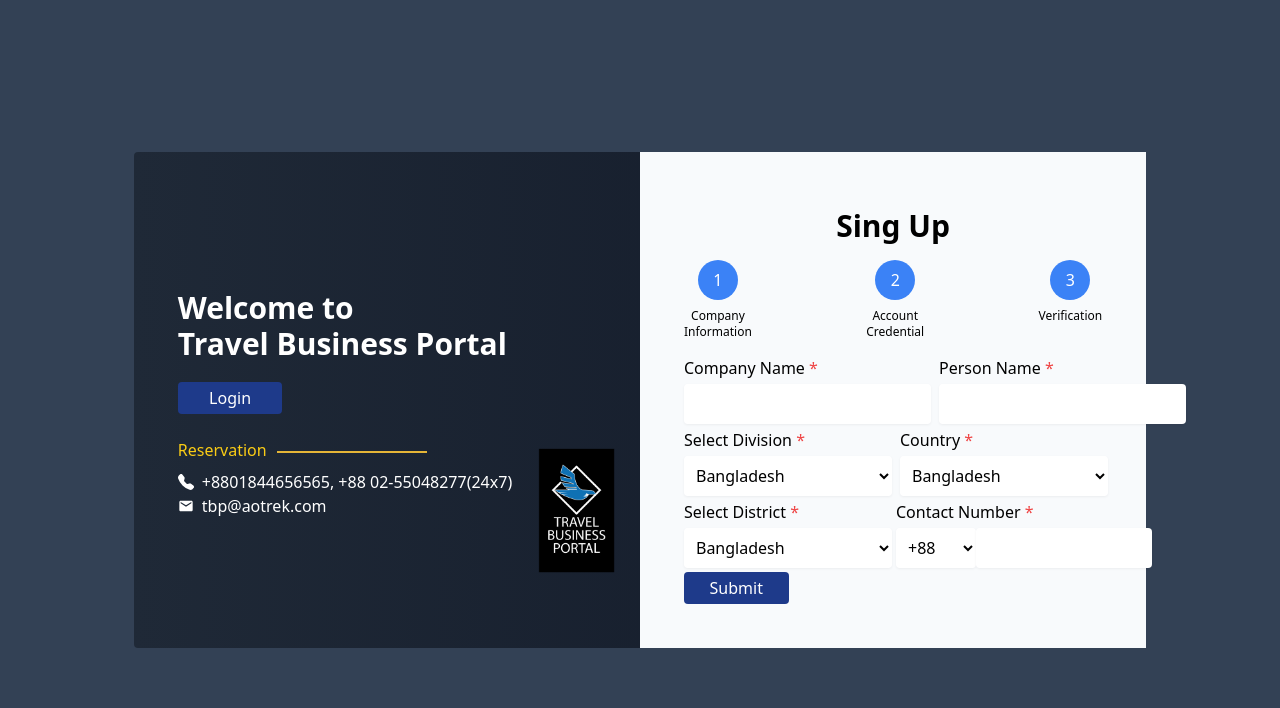
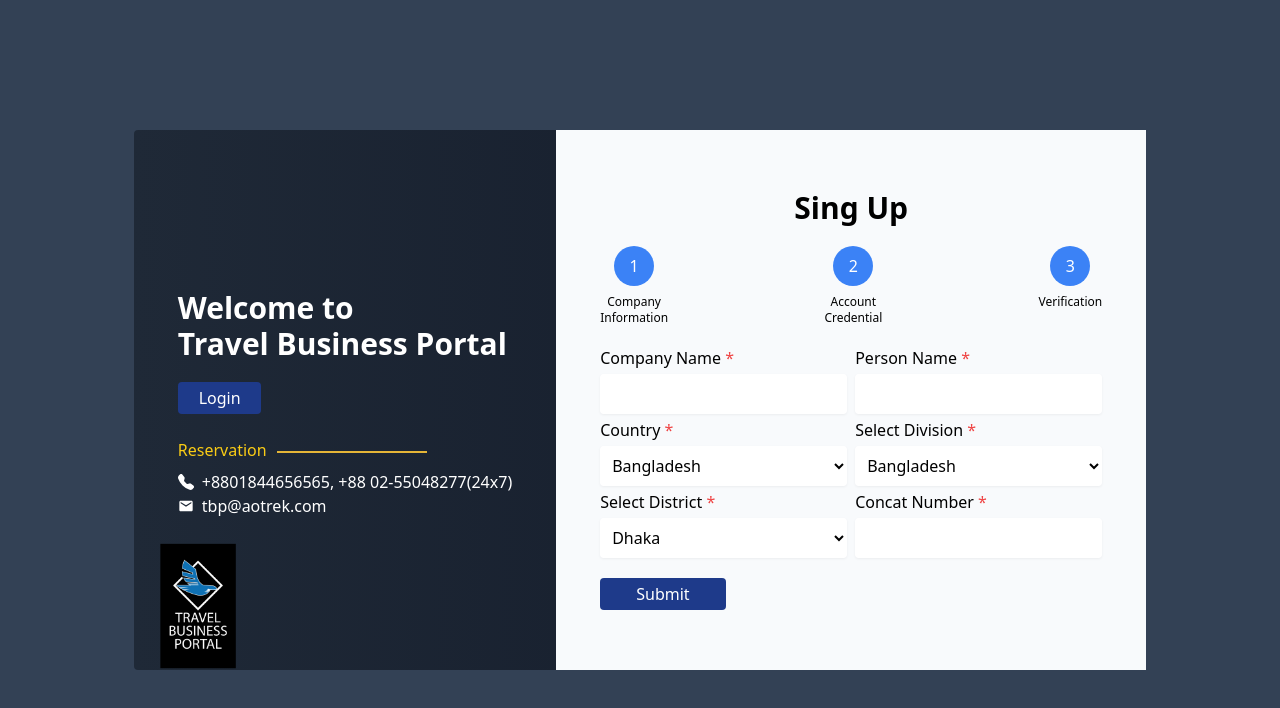
Before and after one commit to cseswapon/Air_Booking, a React (Create React App) app: page /register in a window 1280 px wide. Shown: the top 708 px of the page. Built offline with nearby package versions, Linux system fonts and the light colour scheme.

Commit message:
[ADD] - added with register 1st section

```diff
--- a/src/pages/Auth/Register/Register.jsx
+++ b/src/pages/Auth/Register/Register.jsx
@@ -1,6 +1,7 @@
 import React from "react";
 import { BsFillTelephoneFill } from "react-icons/bs";
 import { MdEmail } from "react-icons/md";
+import { Link } from "react-router-dom";
 import tbpLogo from "../../../assets/icon/logo/tbp_logo.png";
 const Register = () => {
   const stepper = [
@@ -19,9 +20,9 @@ const Register = () => {
   ];
   return (
     <div className="bg-slate-700 min-h-screen flex items-center justify-center">
-      <div className="flex items-center bg-gradient-to-r from-gray-800 to-gray-900 rounded">
+      <div className="flex items-center bg-gradient-to-r from-gray-800 to-gray-900 rounded relative">
         {/* login intro part */}
-        <div className="w-1/2 p-11 flex flex-col relative text-white">
+        <div className="w-1/2 p-11 flex flex-col text-white">
           <div className="my-3">
             <h1 className="my-2 font-bold text-3xl">
               {" "}
@@ -29,12 +30,14 @@ const Register = () => {
               Travel Business Portal
             </h1>
             <div className="my-5">
+              <Link to={"/login"}>
                 <button
                   type="button"
                   className="w-1/4 bg-blue-900 p-1 text-white rounded hover:text-black hover:bg-yellow-500 transition ease-in-out delay-150 hover:duration-300"
                 >
                   Login
                 </button>
+              </Link>
             </div>
             <p className="mt-6 mb-2 text-yellow-400 after_line">Reservation</p>
             <div className="flex items-center">
@@ -48,14 +51,14 @@ const Register = () => {
               <p className="ml-2">tbp@aotrek.com</p>
             </div>
           </div>
-          <div className="absolute w-1/4 bottom-0 right-0">
+          <div className="absolute w-32 bottom-0 left-0">
             <img src={tbpLogo} alt="avatar" />
           </div>
         </div>
         {/* login part */}
-        <div className="w-1/2 p-11 bg-slate-50">
-          <h1 className="text-center font-bold text-3xl my-3">Sing Up</h1>
-          <div className="flex justify-between text-center my-4">
+        <div className="w-2/2 p-11 bg-slate-50">
+          <h1 className="text-center font-bold text-3xl my-4">Sing Up</h1>
+          <div className="flex justify-between text-center my-5">
             {stepper.map((step, i) => (
               <div key={i}>
                 <button
@@ -79,7 +82,7 @@ const Register = () => {
                 </label>
                 <br />
                 <input
-                  className="w-12/12 my-1 p-2 bg-white drop-shadow-sm focus:outline-none border-0 rounded"
+                  className="my-1 p-2 bg-white drop-shadow-sm focus:outline-none border-0 rounded"
                   type="text"
                   name="cname"
                   id="cname"
@@ -92,7 +95,7 @@ const Register = () => {
                 </label>
                 <br />
                 <input
-                  className="w-12/12 my-1 p-2 bg-white drop-shadow-sm focus:outline-none border-0 rounded"
+                  className="my-1 p-2 bg-white drop-shadow-sm focus:outline-none border-0 rounded"
                   type="text"
                   name="pname"
                   id="pname"
@@ -100,77 +103,66 @@ const Register = () => {
                 />
               </div>
             </div>
-            <div className="flex items-center justify-between">
+            <div className="grid grid-cols-2">
               <div className="mr-1">
-                <label htmlFor="division">
-                  Select Division <span className="text-red-500">*</span>
-                </label>
-                <br />
-                <select
-                  className="w-52 my-1 p-2 bg-white drop-shadow-sm focus:outline-none border-0 rounded"
-                  name="division"
-                  id="division"
-                >
-                  <option value="bangladesh">Bangladesh</option>
-                  <option value="india">Bangladesh</option>
-                </select>
-              </div>
-              <div className="ml-1">
                 <label htmlFor="country">
                   Country <span className="text-red-500">*</span>
                 </label>
                 <br />
                 <select
-                  className="w-52 my-1 p-2 bg-white drop-shadow-sm focus:outline-none border-0 rounded"
-                  name="country"
-                  id="country"
+                  className="w-full my-1 p-2 bg-white drop-shadow-sm focus:outline-none border-0 rounded"
+                  name=""
+                  id=""
                 >
-                  <option value="bangladesh">Bangladesh</option>
-                  <option value="india">Bangladesh</option>
+                  <option value="">Bangladesh</option>
+                </select>
+              </div>
+              <div className="ml-1">
+                <label htmlFor="country">
+                  Select Division <span className="text-red-500">*</span>
+                </label>
+                <br />
+                <select
+                  className="w-full my-1 p-2 bg-white drop-shadow-sm focus:outline-none border-0 rounded"
+                  name=""
+                  id=""
+                >
+                  <option value="">Bangladesh</option>
                 </select>
               </div>
             </div>
-            <div className="flex items-center justify-between">
+            <div className="grid grid-cols-2">
               <div className="mr-1">
-                <label htmlFor="district">
+                <label htmlFor="country">
                   Select District <span className="text-red-500">*</span>
                 </label>
                 <br />
                 <select
-                  className="w-52 my-1 p-2 bg-white drop-shadow-sm focus:outline-none border-0 rounded"
-                  name="district"
-                  id="district"
+                  className="w-full my-1 p-2 bg-white drop-shadow-sm focus:outline-none border-0 rounded"
+                  name=""
+                  id=""
                 >
-                  <option value="bangladesh">Bangladesh</option>
-                  <option value="india">Bangladesh</option>
+                  <option value="">Dhaka</option>
+                  <option value="">Tangail</option>
                 </select>
               </div>
-              <div className="mr-1">
-                <label htmlFor="division">
-                  Contact Number <span className="text-red-500">*</span>
+              <div className="ml-1">
+                <label htmlFor="country">
+                  Concat Number <span className="text-red-500">*</span>
                 </label>
                 <br />
-                <div className="flex items-center">
-                  <select
-                    className="w-20 my-1 p-2 bg-white drop-shadow-sm focus:outline-none border-0 rounded"
-                    name="division"
-                    id="division"
-                  >
-                    <option disabled value="bangladesh">
-                      ---Select Number---
-                    </option>
-                    <option value="india">+88</option>
-                  </select>
                 <input
-                    className="w-44 my-1 p-2 bg-white drop-shadow-sm focus:outline-none border-0 rounded"
+                  required
+                  className="my-1 p-2 bg-white drop-shadow-sm focus:outline-none border-0 rounded"
                   type="text"
+                  name=""
+                  id=""
                 />
-                </div>
               </div>
             </div>
             <button
               type="submit"
-              className="w-1/4 bg-blue-900 p-1 text-white rounded hover:text-white hover:bg-pink-500 transition ease-in-out delay-150 hover:duration-300"
+              className="w-1/4 my-4 bg-blue-900 p-1 text-white rounded hover:text-white hover:bg-sky-500 transition ease-in-out delay-150 hover:duration-300"
             >
               Submit
             </button>
```
Lines whose indentation alone changed are shown as unchanged.
